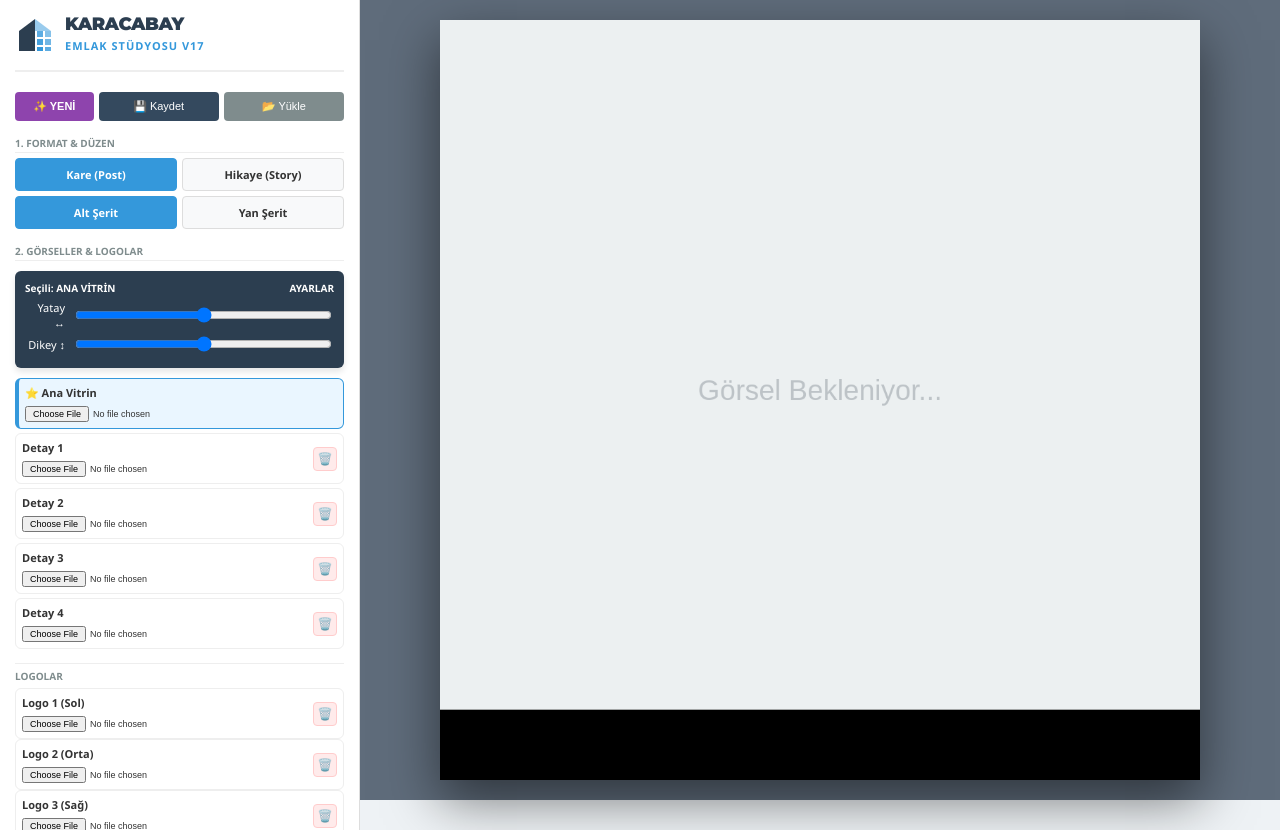
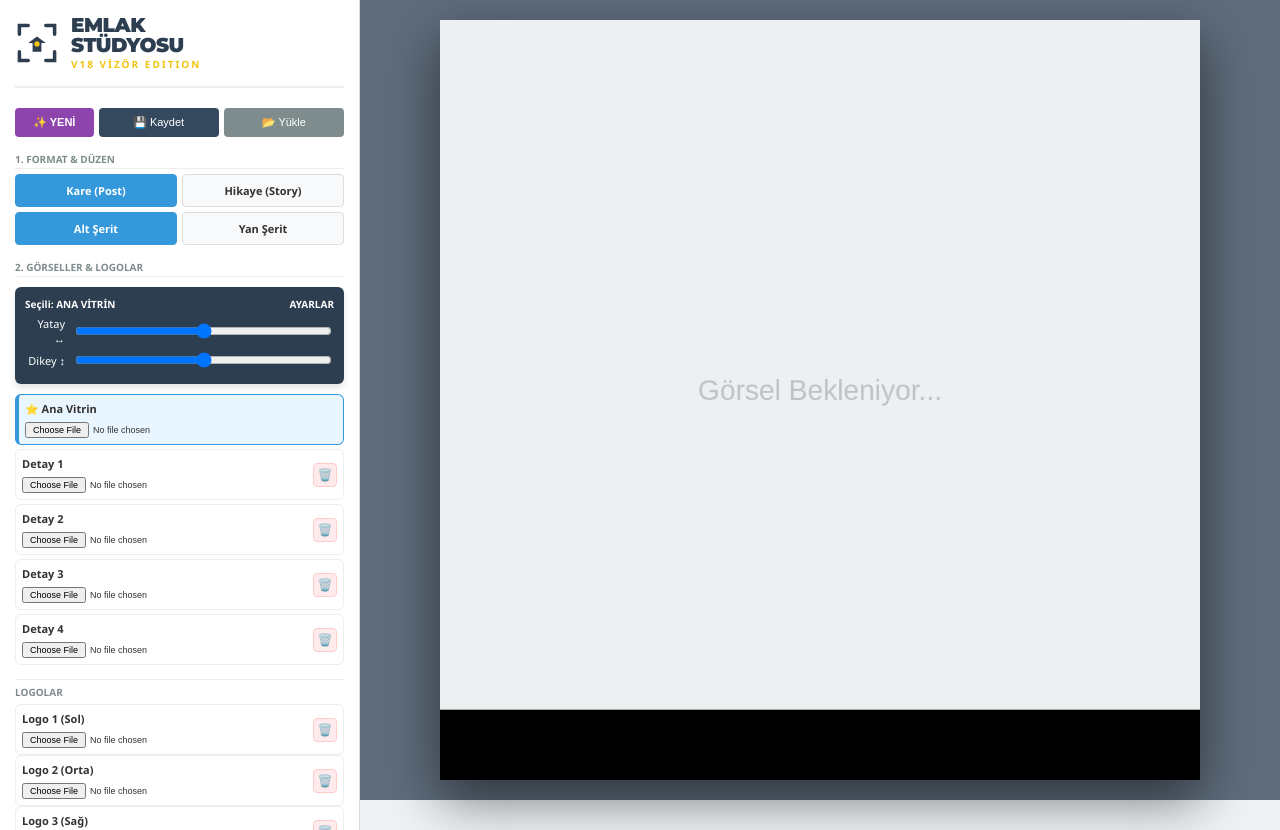
Before and after one commit to szfzy982fx-wq/emlak-gorsel, a plain HTML site: page index.html in a window 1280 px wide. Drawn offline with Linux system fonts and the light colour scheme; a web font is replaced by a local one.

Commit message:
Update index.html

```diff
--- a/index.html
+++ b/index.html
@@ -3,7 +3,7 @@
 <head>
     <meta charset="UTF-8">
     <meta name="viewport" content="width=device-width, initial-scale=1.0">
-    <title>Karacabay Emlak Stüdyosu V17 (Brand Edition)</title>
+    <title>Emlak Stüdyosu V18 (Vizör)</title>
     <link href="https://fonts.googleapis.com/css2?family=Bebas+Neue&family=Dancing+Script:wght@700&family=Montserrat:wght@400;700;900&family=Playfair+Display:ital,wght@0,700;1,700&family=Poppins:wght@400;600&family=Roboto:wght@400;700&display=swap" rel="stylesheet">
 
     <style>
@@ -13,11 +13,12 @@
         /* SOL PANEL */
         .sidebar { background: white; padding: 15px; border-right: 1px solid #ddd; overflow-y: auto; height: 100%; position: relative; }
 
-        /* LOGO ALANI (YENİ) */
-        .brand-header { display: flex; align-items: center; gap: 10px; margin-bottom: 20px; padding-bottom: 15px; border-bottom: 2px solid #eee; }
-        .brand-logo-svg { width: 40px; height: 40px; }
-        .brand-text h1 { margin: 0; font-size: 18px; font-family: 'Montserrat', sans-serif; font-weight: 900; color: #2c3e50; line-height: 1; letter-spacing: -0.5px; }
-        .brand-text span { font-size: 11px; color: #3498db; font-weight: 600; letter-spacing: 1px; text-transform: uppercase; }
+        /* YENİ LOGO ALANI: VİZÖR & VİTRİN KONSEPTİ */
+        .brand-header { display: flex; align-items: center; gap: 12px; margin-bottom: 20px; padding-bottom: 15px; border-bottom: 2px solid #eee; }
+        .brand-logo-svg { width: 44px; height: 44px; }
+        .brand-text { display: flex; flex-direction: column; justify-content: center; }
+        .brand-text h1 { margin: 0; font-size: 20px; font-family: 'Montserrat', sans-serif; font-weight: 900; color: #2c3e50; line-height: 1; letter-spacing: -0.5px; }
+        .brand-text span { font-size: 10px; color: #f1c40f; font-weight: 700; letter-spacing: 2px; text-transform: uppercase; margin-top: 2px; }
 
         .group-title { font-size: 10px; font-weight: 800; color: #7f8c8d; text-transform: uppercase; margin: 15px 0 5px 0; border-bottom: 1px solid #eee; padding-bottom: 2px; }
 
@@ -62,7 +63,7 @@
         #textPosSettings { display: none; background: #fff3cd; padding: 8px; border: 1px solid #ffeeba; border-radius: 4px; margin-top: 5px; }
         #textPosSettings label { display: block; font-size: 10px; font-weight: bold; margin-bottom: 5px; color: #856404; }
 
-        /* KATMAN LİSTESİ (Text) */
+        /* KATMAN LİSTESİ */
         .layer-list { margin-top: 5px; border: 1px solid #eee; background: #fafafa; max-height: 120px; overflow-y: auto; border-radius: 4px; }
         .layer-row { display: flex; justify-content: space-between; align-items: center; padding: 5px 8px; border-bottom: 1px solid #eee; font-size: 11px; cursor: pointer; }
         .layer-row:hover { background: #eee; }
@@ -103,18 +104,19 @@
     <div class="sidebar">
         <div class="brand-header">
             <svg class="brand-logo-svg" viewBox="0 0 100 100" fill="none" xmlns="http://www.w3.org/2000/svg">
-                <path d="M50 10L10 40V90H50V10Z" fill="#2c3e50"/>
-                <rect x="55" y="40" width="15" height="15" fill="#3498db" opacity="0.8"/>
-                <rect x="75" y="40" width="15" height="15" fill="#3498db" opacity="0.6"/>
-                <rect x="55" y="60" width="15" height="15" fill="#3498db" opacity="0.9"/>
-                <rect x="75" y="60" width="15" height="15" fill="#3498db" opacity="0.7"/>
-                <rect x="55" y="80" width="15" height="10" fill="#3498db" opacity="1"/>
-                <rect x="75" y="80" width="15" height="10" fill="#3498db" opacity="0.8"/>
-                <path d="M50 10L90 40H50V10Z" fill="#3498db" opacity="0.5"/>
+                <path d="M10 30V10H30" stroke="#2c3e50" stroke-width="8" stroke-linecap="round"/>
+                <path d="M70 10H90V30" stroke="#2c3e50" stroke-width="8" stroke-linecap="round"/>
+                <path d="M10 70V90H30" stroke="#2c3e50" stroke-width="8" stroke-linecap="round"/>
+                <path d="M90 70V90H70" stroke="#2c3e50" stroke-width="8" stroke-linecap="round"/>
+
+                <path d="M50 35L30 50H40V70H60V50H70L50 35Z" fill="#2c3e50"/>
+
+                <circle cx="50" cy="52" r="6" fill="#f1c40f"/>
             </svg>
             <div class="brand-text">
-                <h1>KARACABAY</h1>
-                <span>EMLAK STÜDYOSU V17</span>
+                <h1>EMLAK</h1>
+                <h1 style="color:#2c3e50">STÜDYOSU</h1>
+                <span>V18 VİZÖR EDITION</span>
             </div>
         </div>
 
@@ -464,7 +466,7 @@
             const json = JSON.stringify(data);
             const blob = new Blob([json], {type: "application/json"});
             const url = URL.createObjectURL(blob);
-            const a = document.createElement('a'); a.href = url; a.download = "karacabay-proje.json";
+            const a = document.createElement('a'); a.href = url; a.download = "emlak-studyo-proje.json";
             document.body.appendChild(a); a.click(); document.body.removeChild(a);
         } catch(err) { alert("Hata: " + err); }
     }
@@ -597,10 +599,8 @@
         state.texts.forEach(t => {
             const x=canvas.width*(t.x/100), y=canvas.height*(t.y/100);
             ctx.save();
-            // Font Stili
             const style = t.italic ? "italic " : "";
             ctx.font = `${style}bold ${t.size}px ${t.font}`;
-
             ctx.textAlign="center"; ctx.textBaseline="middle";
             ctx.shadowColor="rgba(0,0,0,0.8)"; ctx.shadowBlur=8; ctx.fillStyle=t.color;
             ctx.fillText(t.text, x, y);
```
